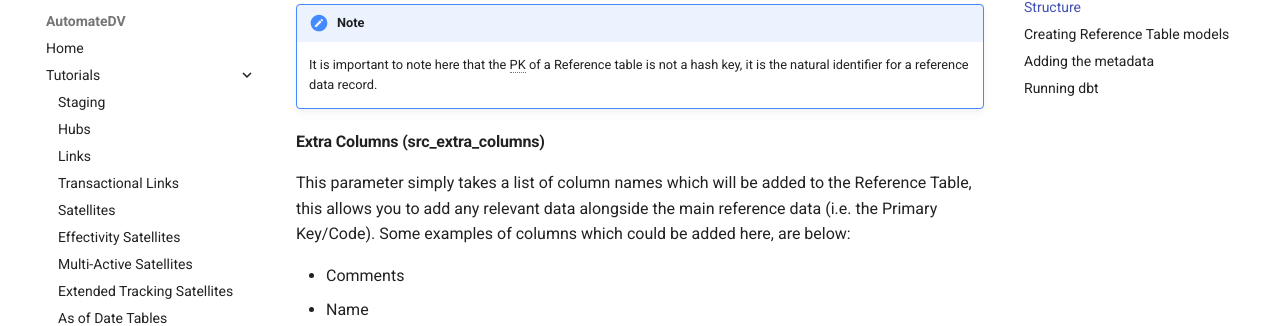
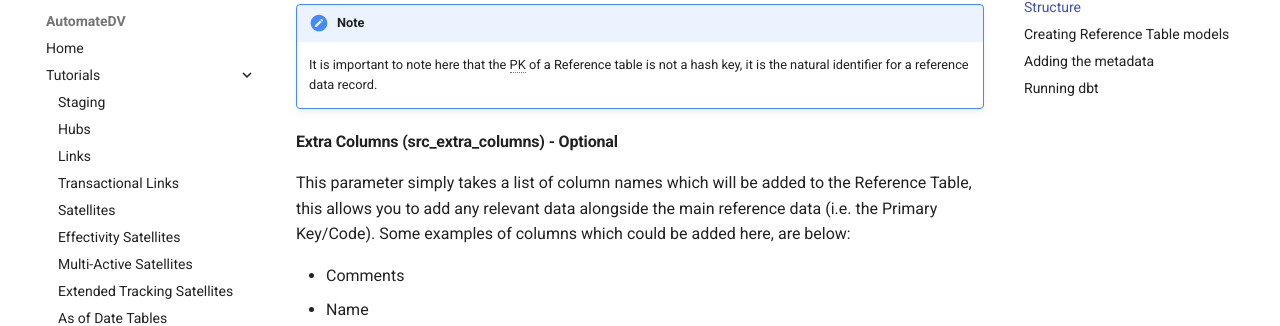
Before and after one commit to Datavault-UK/automate-dv-docs, an MkDocs documentation site: the page built from docs/tutorial/tut_ref_tables.md, in a window 1280 px wide and 900 px high, scrolled down 2230 px. Shown: the part 128-454 px from the top of the window. Built offline with MkDocs 1.6.1 and Material for MkDocs 9.7.7, drawn with Linux system fonts in a browser that asks for light colours; comment, search, counter and statistics services are not loaded; some of the changed lines change nothing that is shown.

````diff
--- a/docs/macros/index.md
+++ b/docs/macros/index.md
@@ -1551,11 +1551,11 @@
 
 ###### view source:
 
-[![Snowflake](../assets/images/platform_icons/snowflake.png)](https://github.com/Datavault-UK/dbtvault/blob/v0.9.0/macros/tables/snowflake/ref_table.sql)
-[![BigQuery](../assets/images/platform_icons/bigquery.png)](https://github.com/Datavault-UK/dbtvault/blob/v0.9.0/macros/tables/bigquery/ref_table.sql)
-[![SQLServer](../assets/images/platform_icons/sqlserver.png)](https://github.com/Datavault-UK/dbtvault/blob/v0.9.0/macros/tables/sqlserver/ref_table.sql)
-[![Databricks](../assets/images/platform_icons/databricks.png)](https://github.com/Datavault-UK/dbtvault/blob/v0.9.0/macros/tables/databricks/ref_table.sql)
-[![Postgres](../assets/images/platform_icons/postgres.png)](https://github.com/Datavault-UK/dbtvault/blob/v0.9.0/macros/tables/postgres/ref_table.sql)
+[![Snowflake](../assets/images/platform_icons/snowflake.png)](https://github.com/Datavault-UK/dbtvault/blob/v0.10.0/macros/tables/snowflake/ref_table.sql)
+[![BigQuery](../assets/images/platform_icons/bigquery.png)](https://github.com/Datavault-UK/dbtvault/blob/v0.10.0/macros/tables/bigquery/ref_table.sql)
+[![SQLServer](../assets/images/platform_icons/sqlserver.png)](https://github.com/Datavault-UK/dbtvault/blob/v0.10.0/macros/tables/sqlserver/ref_table.sql)
+[![Databricks](../assets/images/platform_icons/databricks.png)](https://github.com/Datavault-UK/dbtvault/blob/v0.10.0/macros/tables/databricks/ref_table.sql)
+[![Postgres](../assets/images/platform_icons/postgres.png)](https://github.com/Datavault-UK/dbtvault/blob/v0.10.0/macros/tables/postgres/ref_table.sql)
 
 Generates SQL to build a Reference table using the provided parameters.
 
@@ -1563,66 +1563,36 @@
 
 ``` jinja
 
-{{ dbtvault.ref_table(src_pk=src_pk, src_ldts=src_ldts,
-                src_extra_columns=src_extra_columns,
-                src_source=src_source, source_model=source_model) }}
+{{ automate_dv.ref_table(src_pk=src_pk, src_ldts=src_ldts,
+                         src_extra_columns=src_extra_columns,
+                         src_ldts=src_ldts, src_source=src_source,
+                         source_model=source_model) }}
 ```
 
 #### Parameters
 
 | Parameter         | Description                                 | Type                | Required?                                         |
 |-------------------|---------------------------------------------|---------------------|---------------------------------------------------|
-| src_pk            | Source primary key column                   | List[String]/String | :fontawesome-solid-circle-check:{ .required }     |
+| src_pk            | Source primary key column                   | String              | :fontawesome-solid-circle-check:{ .required }     |
 | src_extra_columns | Select arbitrary columns from the source    | List[String]/String | :fontawesome-solid-circle-minus:{ .not-required } |
-| src_ldts          | Source load date timestamp column           | String              | :fontawesome-solid-circle-check:{ .required }     |
-| src_source        | Name of the column containing the source ID | List[String]/String | :fontawesome-solid-circle-check:{ .required }     |
-| source_model      | Staging model name                          | List[String]/String | :fontawesome-solid-circle-check:{ .required }     |
+| src_ldts          | Source load date timestamp column           | String              | :fontawesome-solid-circle-check:{ .not-required } |
+| src_source        | Name of the column containing the source ID | String              | :fontawesome-solid-circle-check:{ .not-required } |
+| source_model      | Staging model name                          | String              | :fontawesome-solid-circle-check:{ .required }     |
 
 
 #### Example Output
 
-=== "Snowflake"
-
-    === "Single-Source (Base Load)"
-
-        ```sql
-        WITH to_insert AS (
-            SELECT DISTINCT
-            a."DATE_PK", a."YEAR", a."MONTH", a."DAY", a."DAY_OF_WEEK", a."LOAD_DATE", a."SOURCE"
-            FROM [DATABASE_NAME].[SCHEMA_NAME].raw_source_ref_table AS a
-            WHERE a."DATE_PK" IS NOT NULL
-        ),
-
-        non_historized AS (
-            SELECT
-            a."DATE_PK", a."YEAR", a."MONTH", a."DAY", a."DAY_OF_WEEK", a."LOAD_DATE", a."SOURCE"
-            FROM to_insert AS a
-        )
-
-        SELECT * FROM non_historized
-        ```
-
-    === "Single-Source (Subsequent Loads)"
-
-        ```sql
-        WITH to_insert AS (
-            SELECT DISTINCT
-            a."DATE_PK", a."YEAR", a."MONTH", a."DAY", a."DAY_OF_WEEK", a."LOAD_DATE", a."SOURCE"
-            FROM [DATABASE_NAME].[SCHEMA_NAME].raw_source_ref_table AS a
-            WHERE a."DATE_PK" IS NOT NULL
-        ),
-
-        non_historized AS (
-            SELECT
-            a."DATE_PK", a."YEAR", a."MONTH", a."DAY", a."DAY_OF_WEEK", a."LOAD_DATE", a."SOURCE"
-            FROM to_insert AS a
-            LEFT JOIN [DATABASE_NAME].[SCHEMA_NAME].test_ref_table_macro_correctly_generates_sql_for_incremental_single_source AS d
-            ON a."DATE_PK" = d."DATE_PK"
-            WHERE d."DATE_PK" IS NULL
-        )
-
-        SELECT * FROM non_historized
-        ```
+=== "Base Load"
+
+    ```sql
+    --8<-- "docs/assets/snippets/compiled/snowflake/raw_vault/ref_tables/ref_tables_base.sql"
+    ```
+
+=== "Incremental Load"
+
+    ```sql
+    --8<-- "docs/assets/snippets/compiled/snowflake/raw_vault/ref_tables/ref_tables_incremental.sql"
+    ```
 
 ___
 
--- a/docs/tutorial/tut_ref_tables.md
+++ b/docs/tutorial/tut_ref_tables.md
@@ -70,7 +70,7 @@
 !!! note
     It is important to note here that the PK of a Reference table is not a hash key, it is the natural identifier for a reference data record.
 
-#### Extra Columns (src_extra_columns)
+#### Extra Columns (src_extra_columns) - Optional
 
 This parameter simply takes a list of column names which will be added to the Reference Table, this allows you to add
 any relevant data alongside the main reference data (i.e. the Primary Key/Code). Some examples of columns which could be added here, are below:
````
Also changed, not shown: 2 other files.
